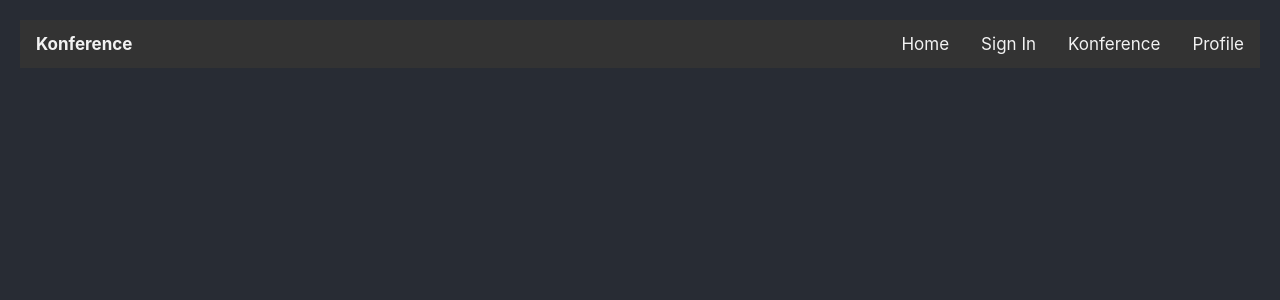
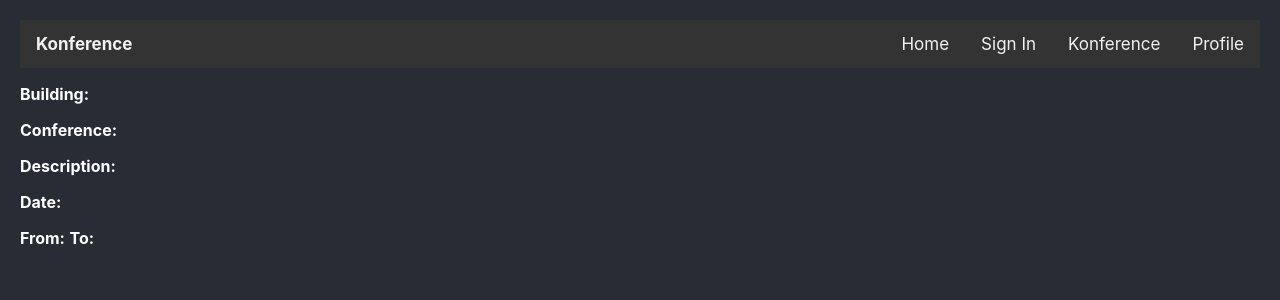
Before and after one commit to jkrumpholc/IIS-PROJECT, a React (Create React App) app: page /myConference in a window 1280 px wide. Shown: the top 300 px of the page. Built offline with nearby package versions, Linux system fonts and the light colour scheme.

Commit message:
Added myConference link, TODO myConf endpoint

```diff
--- a/src/App.js
+++ b/src/App.js
@@ -7,6 +7,7 @@ import LoginForm from './components/LoginForm';
 import { Miestnosti } from './components/Miestnosti';
 import { User } from './components/User';
 import { Clicked_konf } from './components/Clicked_konf';
+import { ManageConf } from './components/ManageConf';
 import { Schedule } from './components/Schedule';
 import {Admin} from './components/Admin'
 
@@ -48,10 +49,11 @@ function App() {
 
         <Route path="/login"  element={<LoginForm  stateHandler={stateHandler} user={user} /> }/>
         <Route path="/konference" element={<Miestnosti  user={user} konfStateHandler={konfStateHandler} />}/>
-        <Route path="/user" element={<User user ={user}/>}/>
+        <Route path="/user" element={<User user ={user} konfStateHandler={konfStateHandler}/>}/>
         <Route path="/clicked_konf" element={<Clicked_konf selected_konf={selected_konf} user ={user}/>}/>
         <Route path="/clicked_ticket" element={<Schedule user={user}/>}/>
         <Route path="/admin" element={ <Admin user={user}/>}/>
+        <Route path="/myConference" element={<ManageConf selected_konf={selected_konf} user={user}/>}/>
       </Routes>
 
 
--- /dev/null
+++ b/src/components/ManageConf.js
@@ -0,0 +1,42 @@
+
+import './Header.css';
+import React, { useState, useEffect } from 'react';
+
+export const ManageConf = (props) => {
+
+    useEffect(() => {
+        console.log(Object.keys(props.user).length!==0);
+
+       if (Object.keys(props.user).length!==0 && Object.keys(props.selected_konf).length!==0){
+        /*axios.post('/myConf', {
+            conf_id: props.selected_konf.id
+          })
+          .then(function (response) {
+            //console.log(response.data['tickets']);
+            if(response.data["result"]==="Success"){
+
+            }else if (response.data["result"]==="Failure"){
+
+            }
+            //console.log(Konf)
+          })
+          .catch(function (error) {
+            console.log(error);
+          });*/
+          console.log("Getting presentations and tickets of conference with id:" + props.selected_konf.id)
+        }
+      },[props.selected_konf])
+
+  return (
+        <div>
+            <p><b>Building:</b> {props.selected_konf.address}</p>
+            <p><b>Conference:</b> {props.selected_konf.id}</p>
+            <p><b>Description:</b> {props.selected_konf.description}</p>
+
+            <p><b>Date:</b> {props.selected_konf.date}</p>
+            <p><b>From:</b> {props.selected_konf['begin_time']}<b> To: </b>{props.selected_konf['end_time'] }</p>
+        </div>
+    )
+}
+
+export default ManageConf
```
